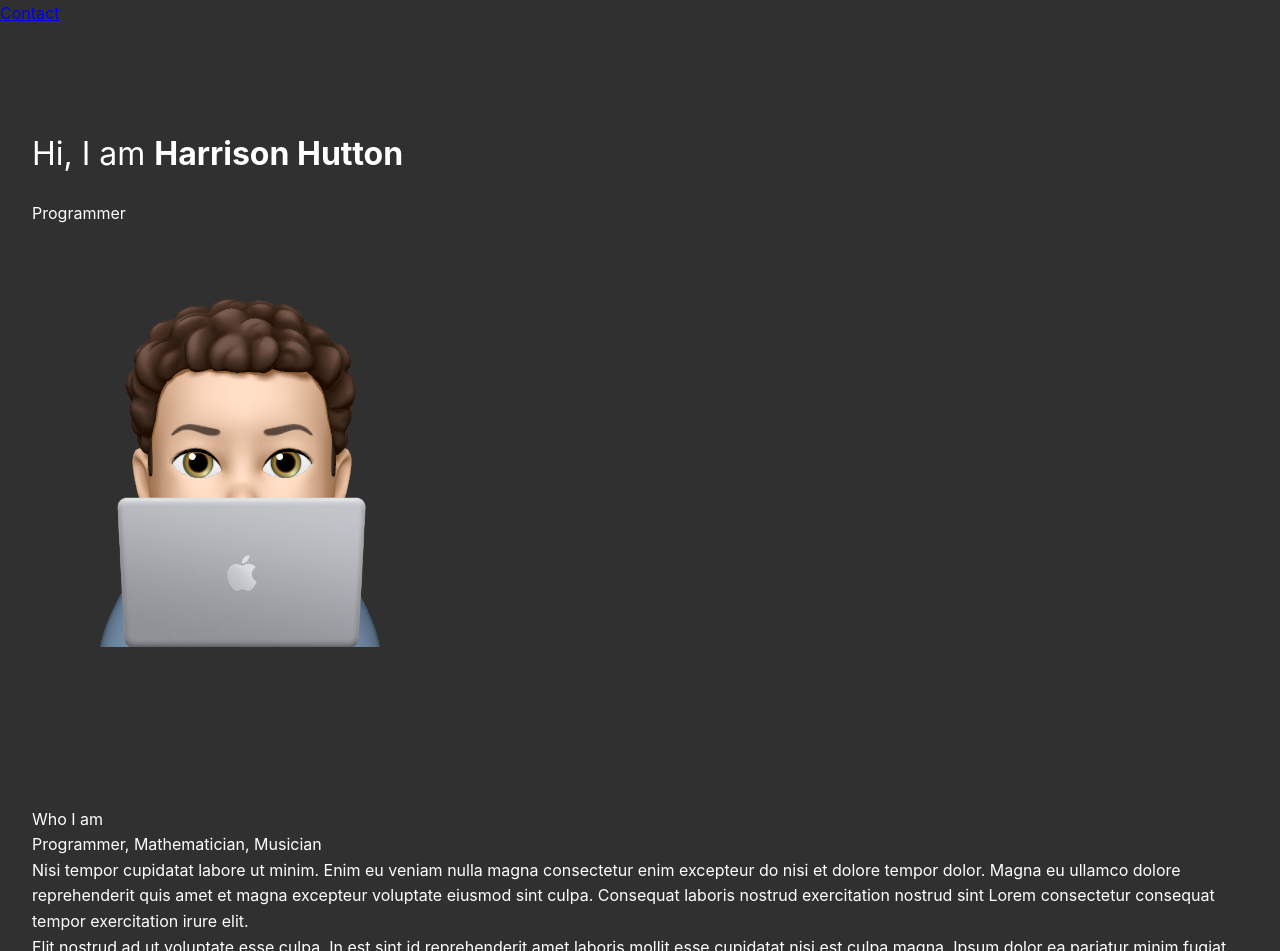
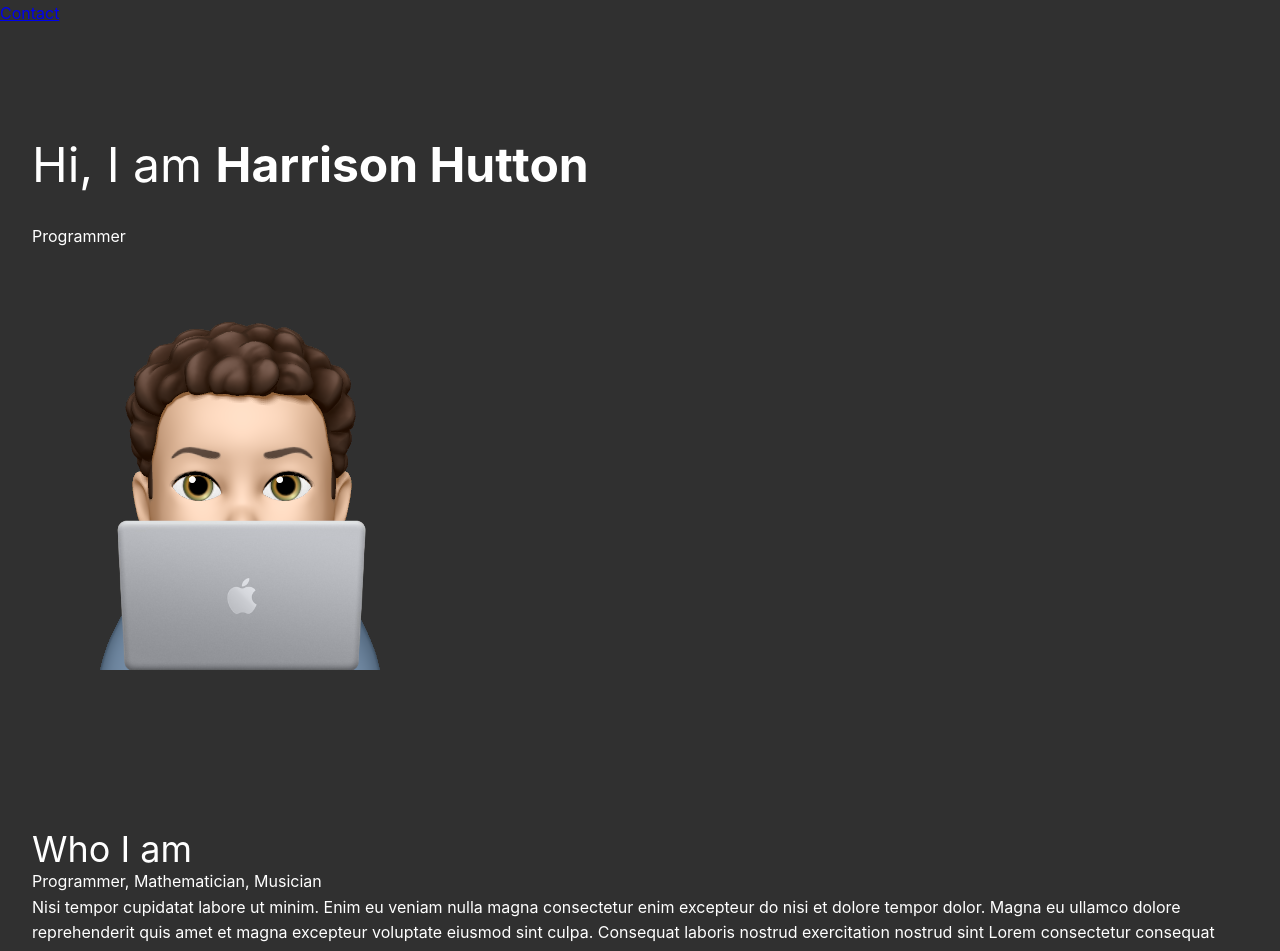
Before and after one commit to HarrisonHutton/harrisonhutton.dev, an Angular app: page / in a window 1280 px wide. Shown: the part 521-1472 px from the top of the page. Built offline with nearby package versions, Linux system fonts and the light colour scheme.

Commit message:
🎨 Set default heading styles

```diff
--- a/src/styles.scss
+++ b/src/styles.scss
@@ -64,3 +64,21 @@ img, picture, svg, video {
     display: block;
     max-width: 100%;
 }
+
+h1,
+h2,
+h3 {
+    line-height: 1.1;
+}
+
+h1 {
+    font-size: var(--fs-h1);
+}
+
+h2 {
+    font-size: var(--fs-h2);
+}
+
+h3 {
+    font-size: var(--fs-h3);
+}
```
